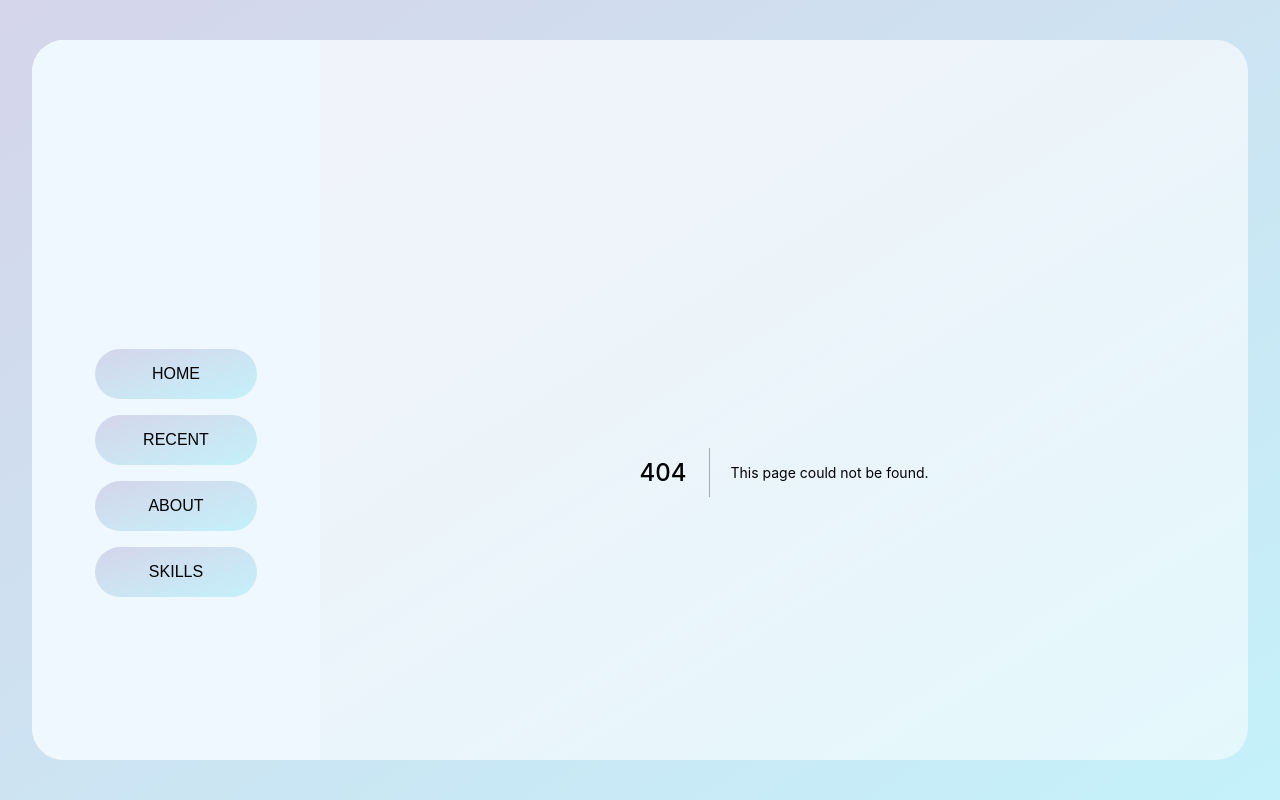
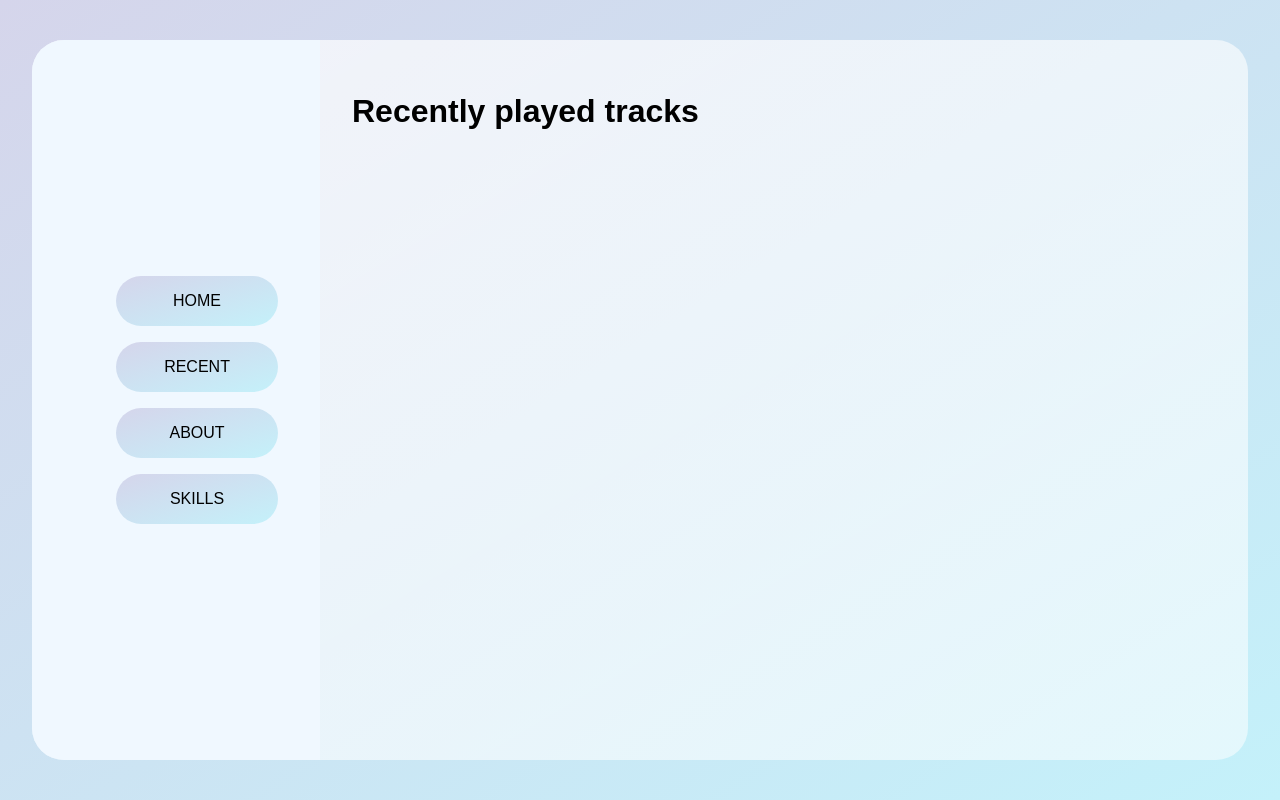
Before and after one commit to tordar/spotify-next-app, a Next.js app: page /recent in a window 1280 px wide. Before the commit this address had no page. Built offline with nearby package versions, Linux system fonts and the light colour scheme.

Commit message:
added current artist

```diff
--- /dev/null
+++ b/pages/recent/index.js
@@ -0,0 +1,22 @@
+import Head from 'next/head'
+import { useRouter } from 'next/router'
+
+
+
+export default function RecentlyPlayed() {
+
+  return (
+    <div>
+    <Head>
+        <title>About</title>
+        <meta name="description" content="Generated by create next app" />
+        <link rel="icon" href="/favicon.ico" />
+      </Head>
+      <div>
+        <h1>
+          Recently played tracks
+        </h1>
+        </div>
+    </div>
+  )
+}
--- a/styles/Layout.module.css
+++ b/styles/Layout.module.css
@@ -37,7 +37,7 @@ color: rgb(61, 61, 61);
 background-color: aliceblue;
 display: flex;
 flex: 1;
-flex-direction: column;
+flex-direction: row;
 border-radius: 2rem 0 0 2rem;
 align-items: center;
 justify-content: space-evenly;
```
Also changed, not shown: pages/index.js (+17 -4 lines).
